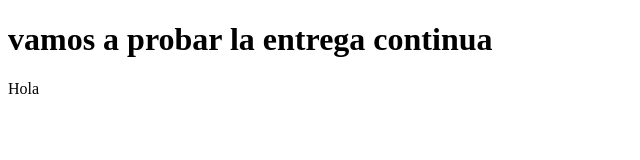
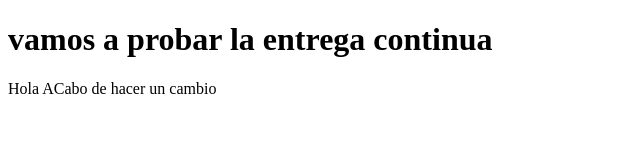
Before and after one commit to AngelLFMorante/pruebaentregacontinua, a plain HTML site: page index.html in a window 1280 px wide. Shown: the whole page, without its empty margins (0-640 px from the left). Drawn offline with Linux system fonts and the light colour scheme.

Commit message:
segundo commit

```diff
--- a/index.html
+++ b/index.html
@@ -11,6 +11,8 @@
 
     Hola
 
+    ACabo de hacer un cambio
+
 
 </body>
 </html>
```
